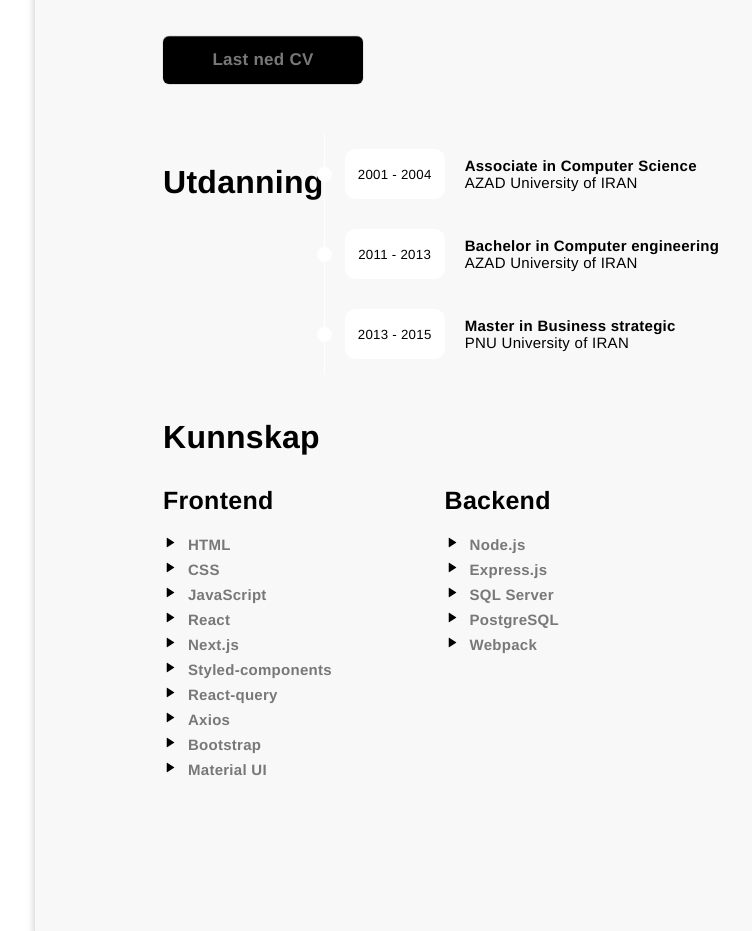
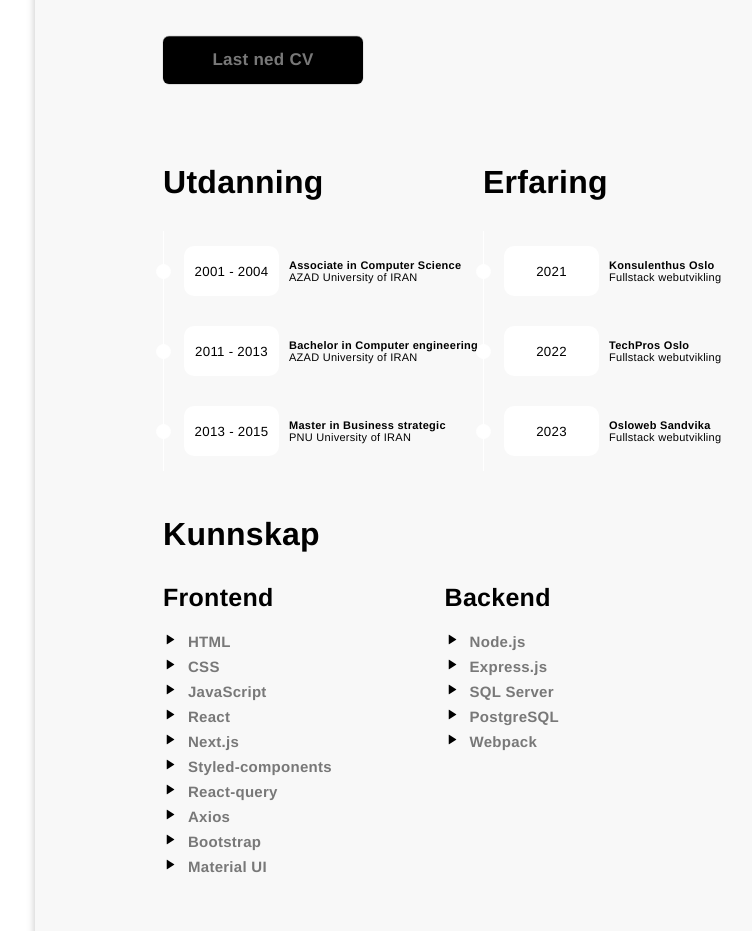
Before and after one commit to maf256/sitedesign, a Next.js app: page /about in a window 1280 px wide. Shown: the part 1680-2611 px from the top of the page, without its empty margins (285-1037 px from the left). Built offline with nearby package versions, Linux system fonts and the light colour scheme.

Commit message:
update data

```diff
--- a/components/about/index.js
+++ b/components/about/index.js
@@ -49,7 +49,6 @@ export default function About({language}){
                     {Data.about[language ? 'en' : 'nr'].education.map(({date, name, uni}, inx) => (
                     <li key={inx}>
                         <span></span>
-                        {/* <span><Play fontSize="15px"  /></span> */}
                         <h5>{date}</h5>
                         <div>
                             <h3>{name}</h3>
@@ -58,10 +57,29 @@ export default function About({language}){
                     </li>
                     ))}
                 </UlEducation>
-
             </Education>
 
+
+
+            <Education>
+                <h1>{Data.about[language ? 'en' : 'nr'].experienceTitlle}</h1>
+                <UlEducation>
+                    {Data.about[language ? 'en' : 'nr'].experience.map(({date, name, uni}, inx) => (
+                    <li key={inx}>
+                        <span></span>
+                        <h5>{date}</h5>
+                        <div>
+                            <h3>{name}</h3>
+                            <h4>{uni}</h4>
+                        </div>
+                    </li>
+                    ))}
+                </UlEducation>
+            </Education>
         </EducationContainer>
+
+
+
         <UlKnowledgeDiv>
             <h1>{Data.about[language ? 'en' : 'nr'].knowledge.knowledge}</h1>
             <Knowledge>
--- a/components/about/pageStyled.js
+++ b/components/about/pageStyled.js
@@ -169,11 +169,11 @@ export const UlKnowledge = styled.ul`
 
 export const EducationContainer = styled.div`
     width: 100%;
+    display: flex;
+    flex-wrap: wrap;
 
 `
 export const Education = styled.div`
-    display: flex;
-    flex-wrap: wrap;
 
     background-color: ${({theme}) => theme.BC_Home};
     h1 {
@@ -183,7 +183,7 @@ export const Education = styled.div`
 `
 
 export const UlEducation = styled.ul`
-    min-width: 400px;
+    min-width: 320px;
     width: 40%;
     border-left: 1px solid ${({theme}) => theme.BC_Home2};
 ;
@@ -193,7 +193,7 @@ export const UlEducation = styled.ul`
     flex-direction: column;
 
     h5 {
-        width: 100px;
+        width: 95px;
         height: 50px;
         background-color: ${({theme}) => theme.BC_Home2};
         border-radius: 10px;
@@ -203,14 +203,14 @@ export const UlEducation = styled.ul`
         align-items: center;
     }
     h4 {
-        font-size: 15px;
+        font-size: 11px;
         font-weight: 300;
     }
     h3 {
-        font-size: 15px;
+        font-size: 11px;
     }
     div {
-        margin-left: 20px;
+        margin-left: 10px;
         display: inline-flex;
         flex-direction: column;
     }
--- a/components/common/Data.js
+++ b/components/common/Data.js
@@ -121,6 +121,8 @@ export const Data = {
             ],
 
             educationTitlle: 'Utdanning',
+            experienceTitlle: 'Erfaring',
+
             knowledge: {
                 knowledge: 'Kunnskap',
                 frontend: ['HTML','CSS','JavaScript', 'React','Next.js', 'Styled-components', 'React-query', 'Axios', 'Bootstrap', 'Material UI'],
@@ -160,6 +162,7 @@ export const Data = {
             ],
 
             educationTitlle: 'Education',
+            experienceTitlle: 'Experience',
             knowledge: {
                 knowledge: 'Knowledge',
                 frontend: ['HTML','CSS','JavaScript', 'React.js','Next.js', 'Styled-components', 'React-query', 'Axios', 'Bootstrap', 'Material UI'],
```
